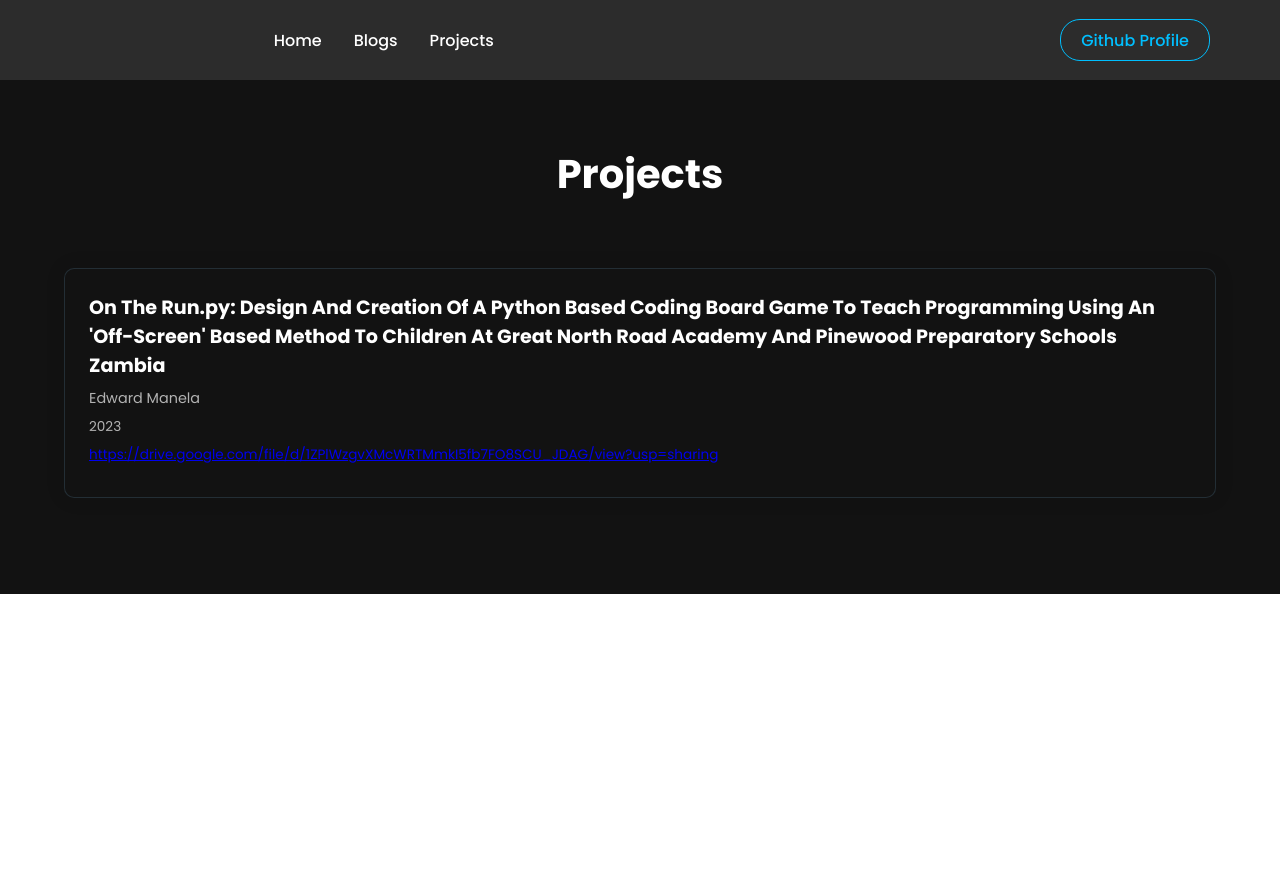
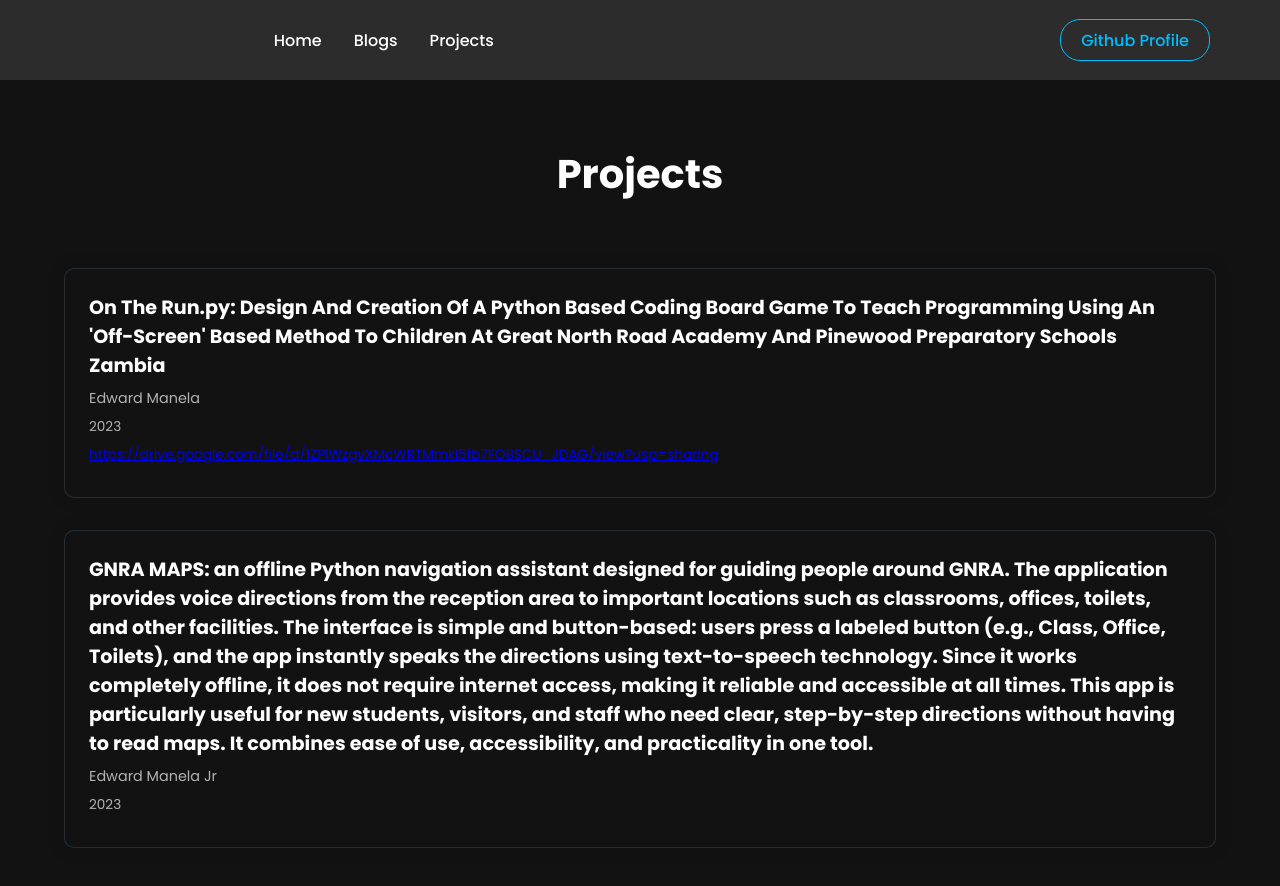
Before and after one commit to Edward-Manela-jr/About-Me, a React (Create React App) app: page /publications in a window 1280 px wide. Shown: the top 886 px of the page. Before the commit the page ends 800 px from the top, so only its background shows below. Built offline with nearby package versions, Linux system fonts and the light colour scheme.

Commit message:
added second project

```diff
--- a/src/data/constants.js
+++ b/src/data/constants.js
@@ -292,15 +292,15 @@ export const Bio = {
       doi: "",
       link: "https://drive.google.com/file/d/1ZPlWzgvXMcWRTMmkI5fb7FO8SCU_JDAG/view?usp=sharing"
     },
-    // {
-    //   id: 2,
-    //   title: "Intelligent DICOM Viewers for Low-Resource Settings: Lightweight In-Browser Intelligent DICOM Viewers for Semi-Automated Analysis of Medical Images",
-    //   authors: "Malaizyo Muzumala, Andrew Shawa, Elijah Chileshe, Peter Chibuta, Lighton Phiri",
-    //   journal: "Proceedings of the International Conference on Information and Communication Technology (ICICT)",
-    //   year: "2025",
-    //   doi: "",
-    //   link: ""
-    // },
+    {
+      id: 2,
+      title: "GNRA MAPS: an offline Python navigation assistant designed for guiding people around GNRA. The application provides voice directions from the reception area to important locations such as classrooms, offices, toilets, and other facilities. The interface is simple and button-based: users press a labeled button (e.g., Class, Office, Toilets), and the app instantly speaks the directions using text-to-speech technology. Since it works completely offline, it does not require internet access, making it reliable and accessible at all times. This app is particularly useful for new students, visitors, and staff who need clear, step-by-step directions without having to read maps. It combines ease of use, accessibility, and practicality in one tool.",
+      authors: "Edward Manela Jr",
+      journal: "",
+      year: "2023",
+      doi: "",
+      link: ""
+    },
     // {
     //   id: 3,
     //   title: "User Centred Design and Implementation of Useful Picture Archiving and Communication Systems for Effective Radiological Workflows in Public Health Facilities in Zambia",
```
